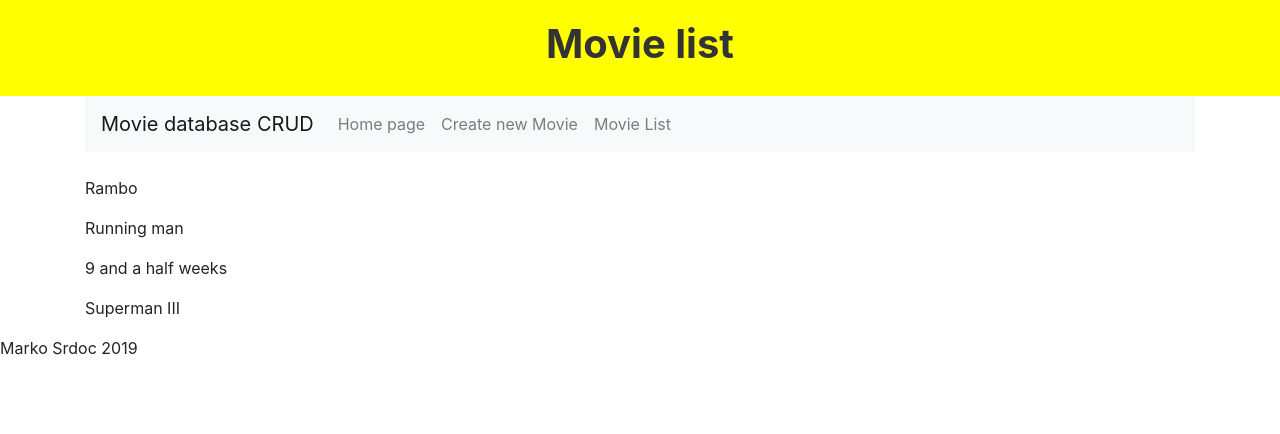
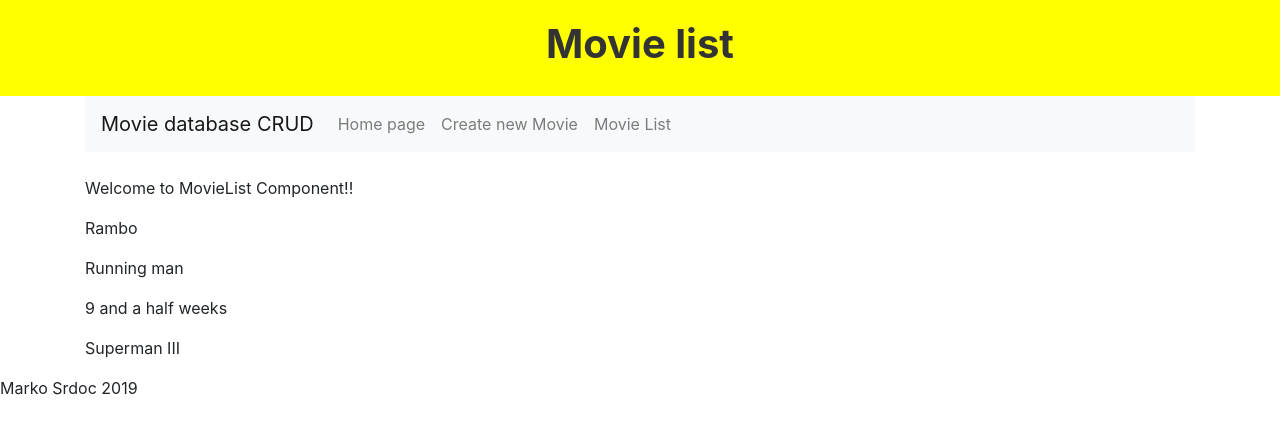
Before and after one commit to palamida/Movies, a React (Create React App) app: page /movies in a window 1280 px wide. Shown: the top 434 px of the page. Built offline with nearby package versions, Linux system fonts and the light colour scheme.

Commit message:
alternativni pristup test

```diff
--- a/src/App.js
+++ b/src/App.js
@@ -86,11 +86,11 @@ class App extends Component {
   //     edit: false
   //   }
   // })
-  const movieList = this.state.movieList.map((movie) => {
-      return (
-        <Movie key={movie.id} edit={movie.edit} id={movie.id} movie_title={movie.movie_title} genre={movie.genre} rating={movie.rating} explicit={movie.explicit} onSetEditableMovie={this.onSetEditableMovie} onEditMovie={this.onEditMovie}/>
-      )
-    })
+  // const movieList = this.state.movieList.map((movie) => {
+  //     return (
+  //       <Movie key={movie.id} edit={movie.edit} id={movie.id} movie_title={movie.movie_title} genre={movie.genre} rating={movie.rating} explicit={movie.explicit} onSetEditableMovie={this.onSetEditableMovie} onEditMovie={this.onEditMovie}/>
+  //     )
+  //   })
 
     return (
       <Router>
@@ -108,7 +108,7 @@ class App extends Component {
                   <Link to={'/add-movie'} className="nav-link">Create new Movie</Link>
                 </li>
                 <li className="nav-item">
-                  <Link to={'/movie-list'} className="nav-link">Movie List</Link>
+                  <Link to={'/movies'} className="nav-link">Movie List</Link>
                 </li>
               </ul>
             </div>
@@ -118,10 +118,11 @@ class App extends Component {
 
               <Route exact path='/add-movie' component={ NewMovie } />
               <Route path='/edit/:id' component={ EditMovie } />
-              <Route path='/movie-list' component={ MovieList } />
+              {/* <Route path='/movie-list' component={ MovieList } /> */}
+              <Route path='/movies' render={() => (<MovieList movieList={this.state.movieList}/>)}/>
           </Switch>
         {/* <Movies movies={this.state.startData} /> */}
-        {movieList}
+        {/* {movieList} */}
       </div>
       <Footer />
       </Router>
--- a/src/Components/MovieList.js
+++ b/src/Components/MovieList.js
@@ -1,10 +1,53 @@
 import React, { Component } from 'react'
+import Movie from './Movie'
 
 export default class MovieList extends Component {
+    constructor(props) {
+        super(props);
+        this.state = {
+            movieList: this.props.movieList.map((movie) => {
+              return {
+                ...movie,
+                edit: false
+              }
+            })
+          }
+        this.onSetEditableMovie = this.onSetEditableMovie.bind(this)
+        // this.onEditMovie = this.onEditMovie.bind(this)
+
+      }
+
+      onSetEditableMovie(id) {
+        console.log("Set Editable movie",id)
+        this.setState(prevState => {
+          const editableMovieList = prevState.movieList.map((movie) => {
+              if(movie.id===id) {
+                movie.edit=true
+                console.log("Postavljam editabilni ",movie.movie_title)
+              } else {
+                movie.edit=false
+              }
+
+                return movie
+
+          })
+          return {
+            movieList: editableMovieList
+          }
+        })
+      }
+
     render() {
+        console.log(this.state.movieList)
+        const movieList = this.state.movieList.map((movie) => {
+            return (
+              <Movie key={movie.id} edit={movie.edit} id={movie.id} movie_title={movie.movie_title} genre={movie.genre} rating={movie.rating} explicit={movie.explicit} onSetEditableMovie={this.onSetEditableMovie} onEditMovie={this.onEditMovie}/>
+            )
+          })
         return (
             <div>
                 <p>Welcome to MovieList Component!!</p>
+                {movieList}
             </div>
         )
     }
```
